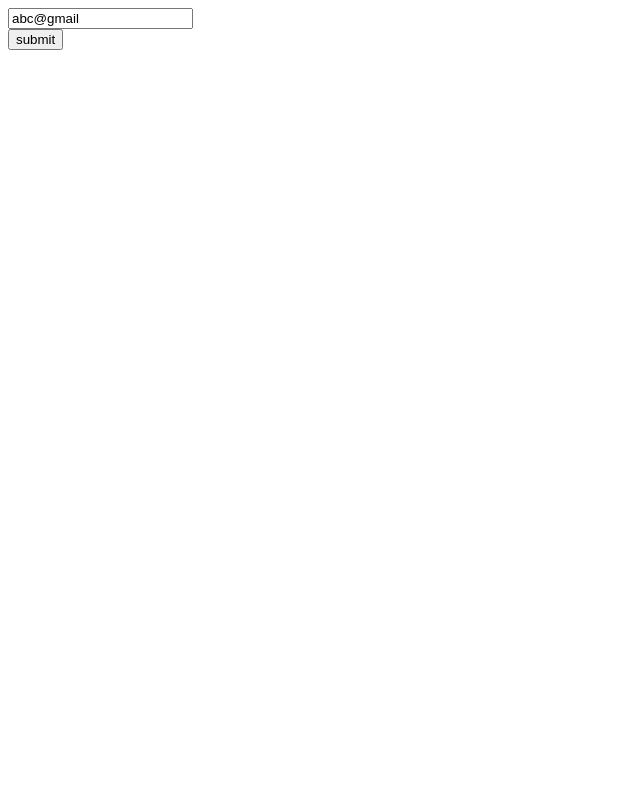
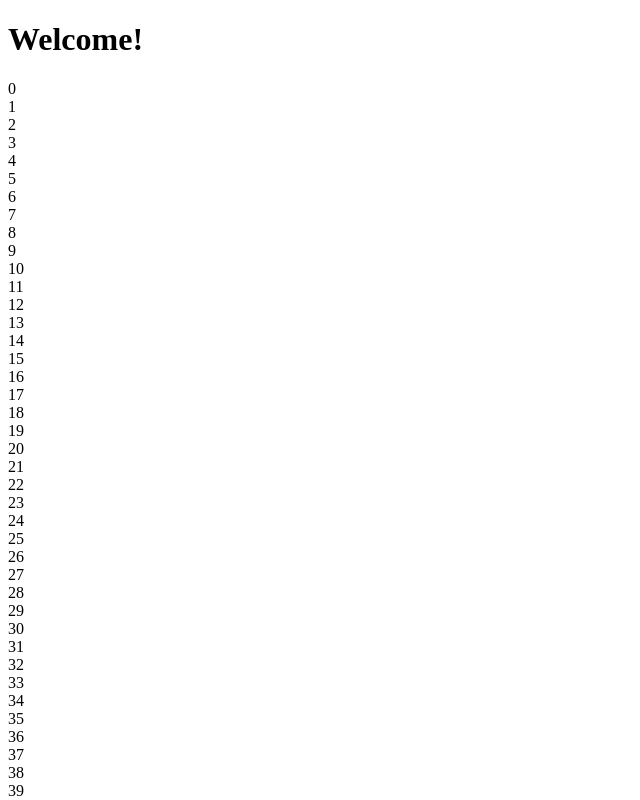
Before and after one commit to Yadnesh-Ranshevare/learn-react, a React app in the folder vite-project/: page / in a window 1280 px wide. Shown: the top 800 px of the page, without its empty margins (0-640 px from the left). Built offline with nearby package versions, Linux system fonts and the light colour scheme; the HTML template or start-up script is replaced by a standard one.

Commit message:
learn about suspense boundary

```diff
--- /dev/null
+++ b/vite-project/src/Suspense/Profile.jsx
@@ -0,0 +1,11 @@
+export default function Profile() {
+    const list = [];
+    for(let i = 0; i < 100; i++){
+        list.push(i);
+    }
+  return (
+
+    list.map((val,idx)=>(<div key={idx}>{val}</div>))
+
+  )
+}
--- /dev/null
+++ b/vite-project/src/Suspense/Suspense.jsx
@@ -0,0 +1,19 @@
+import React, { Suspense, lazy } from "react";
+
+// Lazy load component
+const Profile = lazy(() => import("./Profile"));
+
+function SuspenseExample() {
+  return (
+    <div>
+      <h1>Welcome!</h1>
+
+      {/* Suspense shows fallback until Profile is loaded */}
+      <Suspense fallback={<p>Loading profile...</p>}>
+        <Profile />
+      </Suspense>
+    </div>
+  );
+}
+
+export default SuspenseExample;
--- a/vite-project/src/main.jsx
+++ b/vite-project/src/main.jsx
@@ -12,10 +12,11 @@ import { createRoot } from 'react-dom/client'
 // import ChartJs from './chartJS/chart'
 // import JsPDFGenerator from './jsPDF/JsPDF'
 // import Zod from './Zod/zod'
-import Form from './ReactHookFrom/Form'
+// import Form from './ReactHookFrom/Form'
+import SuspenseExample from './Suspense/Suspense'
 
 createRoot(document.getElementById('root')).render(
     <>
-    <Form/>
+    <SuspenseExample/>
     </>
 )
```
Also changed, not shown: vite-project/src/Suspense/readme.md (added).
